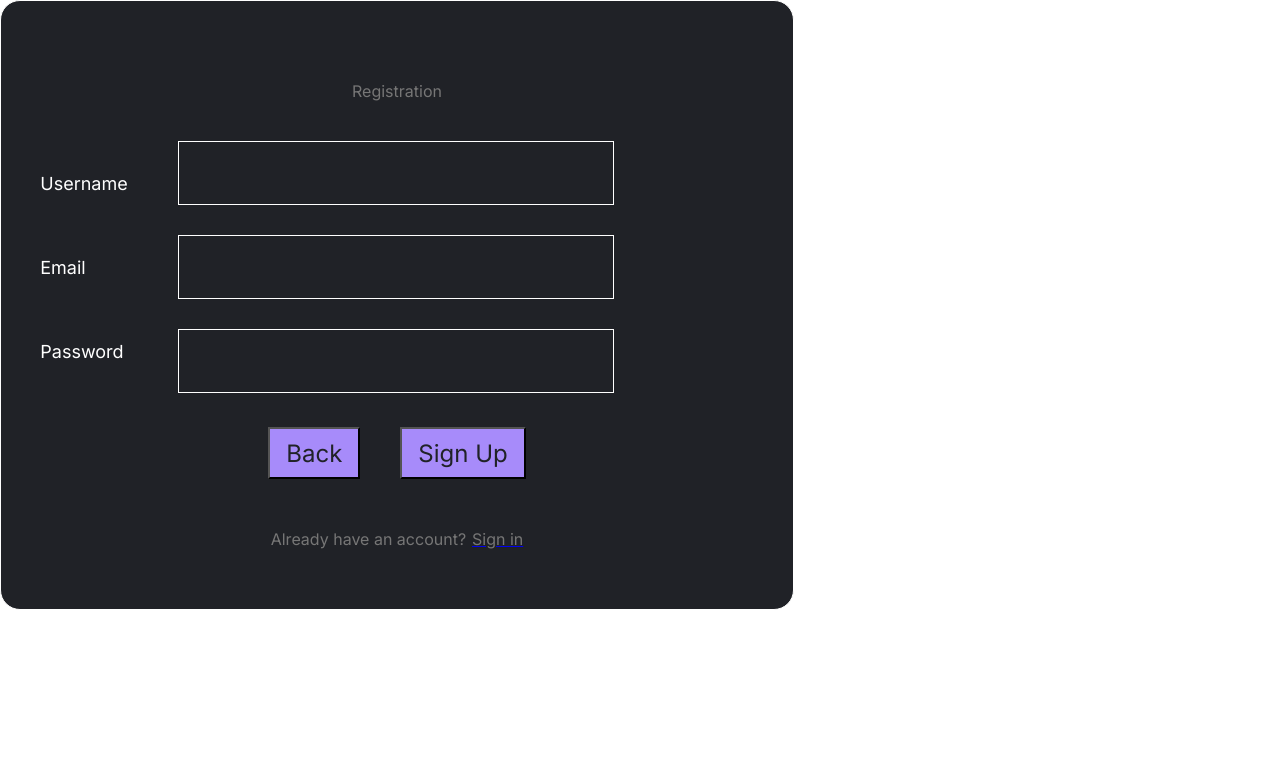
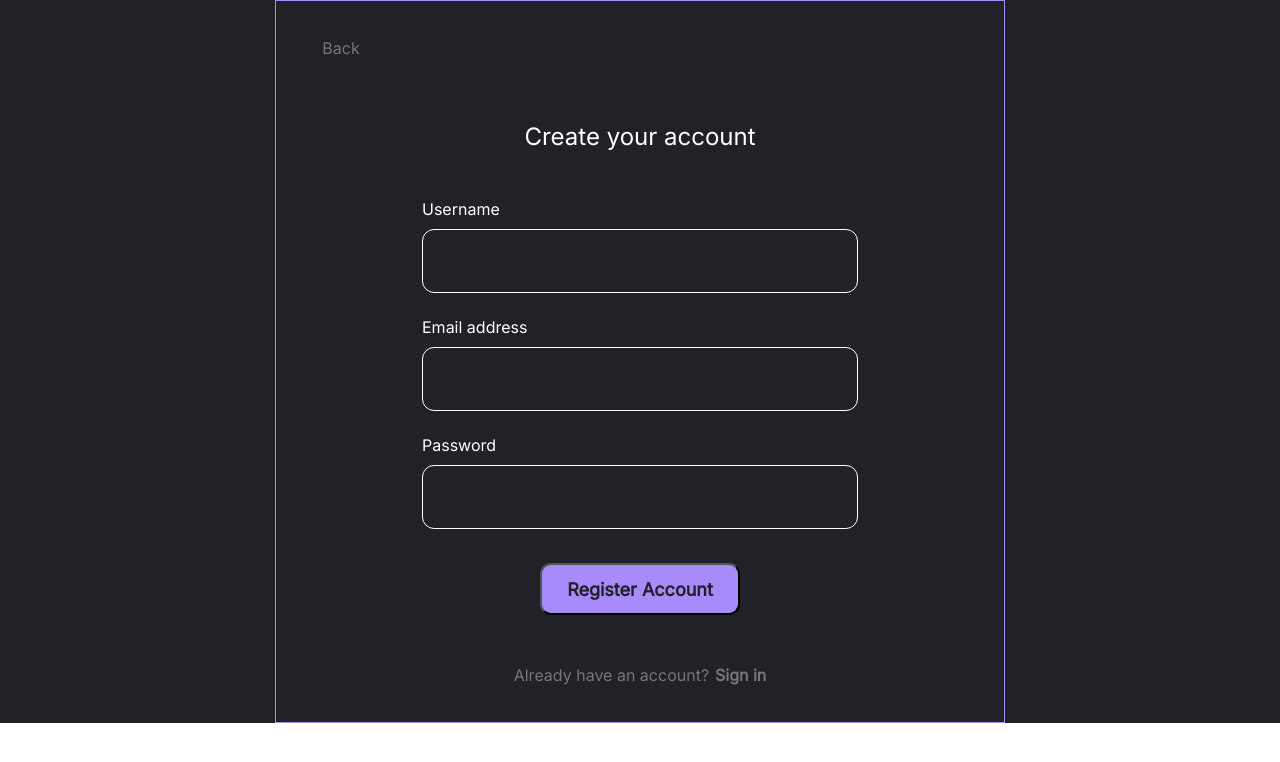
Before and after one commit to anastasia-sl/FE-first-app, a React (Create React App) app: page /registration in a window 1280 px wide. Shown: the top 762 px of the page. Built offline with nearby package versions, Linux system fonts and the light colour scheme.

Commit message:
registration form styles

```diff
--- a/src/atoms/Button/index.js
+++ b/src/atoms/Button/index.js
@@ -3,7 +3,7 @@ import PropTypes from "prop-types";
 import './style.scss';
 import cn from 'classnames';
 function Button (props){
-    const {backgrndColor, textColor, shadow, borderRadius, border, title, children, size, stat, ...baseProps} = props;
+    const {backgrndColor, textColor, shadow, borderRadius, border, title, font, children, size, stat, ...baseProps} = props;
 
     return (
         <button className={cn('AppButton', {
@@ -20,6 +20,7 @@ function Button (props){
             'SizeSmall': size === 'small',
             'SizeMedium': size === 'medium',
             'SizeBig': size === 'big',
+            'GabaritoFont': font === 'gabarito',
         })}
                 {...baseProps}>
             {title}
@@ -34,6 +35,7 @@ Button.propTypes = {
     textColor: PropTypes.oneOf(['white', 'black', 'orange']),
     shadow: PropTypes.bool,
     borderRadius: PropTypes.oneOf(['none', 'small', 'big']),
+    font: PropTypes.oneOf(['gabarito']),
     title: PropTypes.string,
     border: PropTypes.string,
     size: PropTypes.oneOf(['small', 'medium', 'big']),
--- a/src/atoms/Button/style.scss
+++ b/src/atoms/Button/style.scss
@@ -60,23 +60,24 @@
     border: none;
   }
   &.BorderRadiusSmall {
-    border-radius: 5px;
+    border-radius: 11px;
   }
   &.BorderRadiusBig {
     border-radius: 30px;
   }
   &.SizeSmall {
     height: 40px;
+    width: 100px;
     font-size: 14px;
     line-height :  17px;
     font-weight: 600;
-    width:200px;
   }
   &.SizeMedium {
     height: 52px;
-    font-size: 24px;
+    width: 200px;
+    font-size: 18px;
     line-height :  19px;
-    font-weight: 500;
+    font-weight: 700;
   }
   &.SizeBig {
     height: 64px;
@@ -84,7 +85,9 @@
     line-height :  32px;
     font-weight: 700;
   }
-
+  &.GabaritoFont{
+    font-family: 'Gabarito', cursive;
+  }
 
 
 }
--- a/src/atoms/FormInputLabel/style.scss
+++ b/src/atoms/FormInputLabel/style.scss
@@ -1,7 +1,7 @@
 @import '../../colors';
 
 .InputLabel{
-  color: white;
-  font-size: 18px;
+  color: $white;
+  font-size: 16px;
   font-weight: 400;
 }
--- a/src/molecules/RegistrationForm/index.js
+++ b/src/molecules/RegistrationForm/index.js
@@ -49,26 +49,32 @@ function RegistrationForm() {
     return (
         <div>
             <form className='FormBlock' onSubmit={handleSubmit}>
-                <Typography fontWeight='body3' fontSize='title2'>Registration</Typography>
-                <div className='RegBlock'>
-                    <div className='RegLabels'>
+                <Link to="/home" className="GoBackLink">
+                    <Typography fontWeight='body3' fontSize='title2'>Back</Typography>
+                </Link>
+                <Typography fontWeight='body3' variant='title5' color='white'>Create your account</Typography>
+                {/*<div className='RegBlock'>*/}
+                {/*    <div className='RegLabels'></div>*/}
+                <div className='InputBlock'>
                     <InputLabel title='Username'/>
-                        <InputLabel title='Email'/>
-                        <InputLabel title='Password'/>
-                    </div>
-                    <div className='InputsBlock'>
                     <input
                         type="text"
                         name="username"
                         value={formData.username}
                         onChange={handleChange}
                     />
+                </div>
+                <div className='InputBlock'>
+                     <InputLabel title='Email address'/>
                      <input
                          type="email"
                          name="email"
                          value={formData.email}
                          onChange={handleChange}
                      />
+                </div>
+                <div className='InputBlock'>
+                    <InputLabel title='Password'/>
                     <input
                         type="password"
                         name="password"
@@ -76,17 +82,15 @@ function RegistrationForm() {
                         onChange={handleChange}
                     />
                 </div>
-                </div>
+                {/*</div>*/}
                 <div className="RegButtonDiv">
-                     <Link to="/home" className="GoBackLink">
-                         <Button title='Back' size='medium' borderRadius='noBorder' backgrndColor='violet' border=''/>
-                    </Link>
-                    <Button onSubmit={handleSubmit} title='Sign up' size='medium' borderRadius='noBorder' backgrndColor='violet'/>
+                    <Button onSubmit={handleSubmit} title='Register Account' size='medium' borderRadius='small' backgrndColor='violet'/>
+
                 </div>
                 <div className='AccExistDiv'>
                 <Typography fontWeight='body3' fontSize='title2'>Already have an account?</Typography>
                     <Link to="/logIn" className="LogInLink">
-                        <Typography fontWeight='body3' fontSize='title2'>Sign in</Typography>
+                        <Typography fontWeight='body4' fontSize='title2'>Sign in</Typography>
                     </Link>
                 </div>
             </form>
--- a/src/molecules/RegistrationForm/style.scss
+++ b/src/molecules/RegistrationForm/style.scss
@@ -4,16 +4,15 @@
   flex-direction: column;
   justify-content: space-evenly;
   align-items: center;
-  //gap:60px;
-  //width:536px;
-  width: 600px;
-  height:480px;
+  gap:60px;
+  width:536px;
+  //width: 600px;
+  //height:480px;
   background-color:$black;
-  padding: 64px 96px ;
+  padding: 21px 96px ;
   gap: 24px;
   flex-shrink: 0;
-  border-radius: 20px;
-  border: 1px solid $white;
+  border: 1px solid $violet;
 
   Input{
     background-color: $black;
@@ -23,10 +22,16 @@
     height: 60px;
     flex-shrink: 0;
     border: 1px solid $white;
+    border-radius: 12px;
+    &:hover{
+      border-color:$violet;
+    }
   }
 
   .RegButtonDiv{
     display:flex;
+    flex-direction: column;
+    align-items: center;
     gap:40px;
     padding: 10px;
   }
@@ -34,20 +39,35 @@
     display:flex;
     gap:6px;
   }
-  .RegLabels{
+  .InputBlock{
     display:flex;
     flex-direction: column;
-    justify-content: space-around;
-    padding-right:50px;
-    align-items: flex-start
+    align-items: flex-start;
+    gap: 10px;
   }
-  .InputsBlock{
-    display:flex;
-    flex-direction: column;
-    gap:30px;
+  .GoBackLink{
+    padding-right: 598px;
+    text-decoration:none;
+
   }
-  .RegBlock{
-    display:flex;
-    padding-right: 140px;
+  .LogInLink{
+    text-decoration:none;
+
   }
+  //.RegLabels{
+  //  display:flex;
+  //  flex-direction: column;
+  //  justify-content: space-around;
+  //  padding-right:50px;
+  //  align-items: flex-start;
+  //}
+  //.InputsBlock{
+  //  display:flex;
+  //  flex-direction: column;
+  //  gap:30px;
+  //}
+  //.RegBlock{
+  //  display:flex;
+  //  padding-right: 140px;
+  //}
 }
--- a/src/pages/registrationPage/index.js
+++ b/src/pages/registrationPage/index.js
@@ -4,7 +4,9 @@ import { BrowserRouter as Router, Route, Link } from 'react-router-dom';
 
 function RegistrationPage() {
     return (
-<RegistrationForm />
+        <div className='RegistrationPageDiv'>
+            <RegistrationForm />
+        </div>
     );
 }
 
--- a/src/pages/registrationPage/style.scss
+++ b/src/pages/registrationPage/style.scss
@@ -1,3 +1,7 @@
-.GoBackLink{
-  text-decoration:none;
+@import '../../colors';
+
+.RegistrationPageDiv{
+  background-color: $black;
+  display:flex;
+  justify-content: center;
 }
```
Lines whose indentation alone changed are shown as unchanged.
